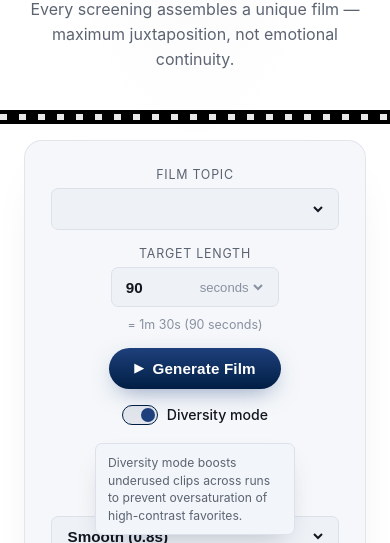
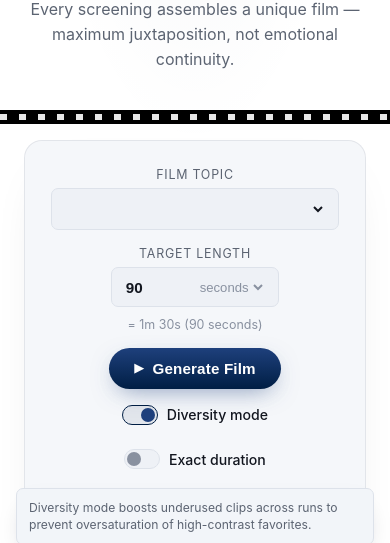
Before and after one commit to Dave-ASC1/dynamic-documentary-engine, a plain HTML site: page web/frontend/index.html in a window 390 px wide. Both pictures are taken after a click on the label "Diversity mode". Shown: the part 301-844 px from the top of the page. Drawn offline with Linux system fonts and the light colour scheme; no server answers.

Commit message:
Make the hover notes wide and short
The Audio transitions, Diversity mode and Exact duration notes were a
narrow 240px column. They are now up to 560px wide (screen width less a
margin on phones), so they read across in two or three lines. The two
toggle notes centre on their row rather than their own toggle, so a
wide note never hangs off the edge on mid-sized screens.

```diff
--- a/web/frontend/style.css
+++ b/web/frontend/style.css
@@ -502,13 +502,20 @@ h2 {
 }
 
 .has-tooltip { position: relative; }
+/* The Diversity mode and Exact duration notes centre on their row, which is
+   always mid-page, not on their own toggle — a wide note centred on the
+   left-hand toggle would hang off the screen's edge on mid-sized screens. */
+.toggle-row { position: relative; }
+.toggle-row .has-tooltip { position: static; }
 
 .has-tooltip .tooltip {
   position: absolute;
   top: calc(100% + 10px);
   left: 50%;
   transform: translateX(-50%) translateY(-4px);
-  width: 240px;
+  /* Wide and short — two or three lines across rather than a tall column. */
+  width: 560px;
+  max-width: calc(100vw - 32px);
   background: var(--panel-solid);
   border: 1px solid var(--border);
   border-radius: var(--radius-sm);
@@ -898,7 +905,7 @@ video#player {
 
 @media (max-width: 560px) {
   .toggle-row { gap: 1rem; }
-  .has-tooltip .tooltip { width: 200px; }
+  .has-tooltip .tooltip { width: calc(100vw - 32px); }
 
   .brand-logo {
     top: 1rem;
```
